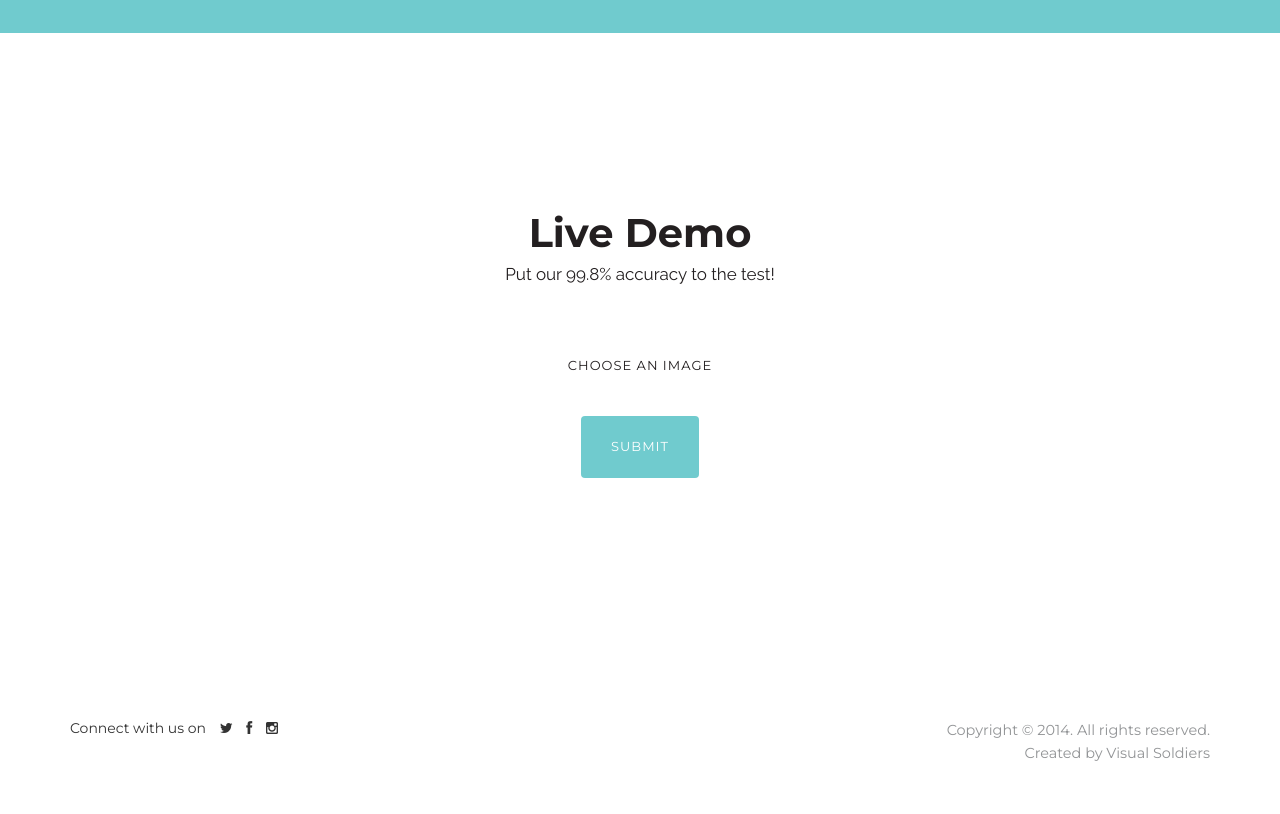
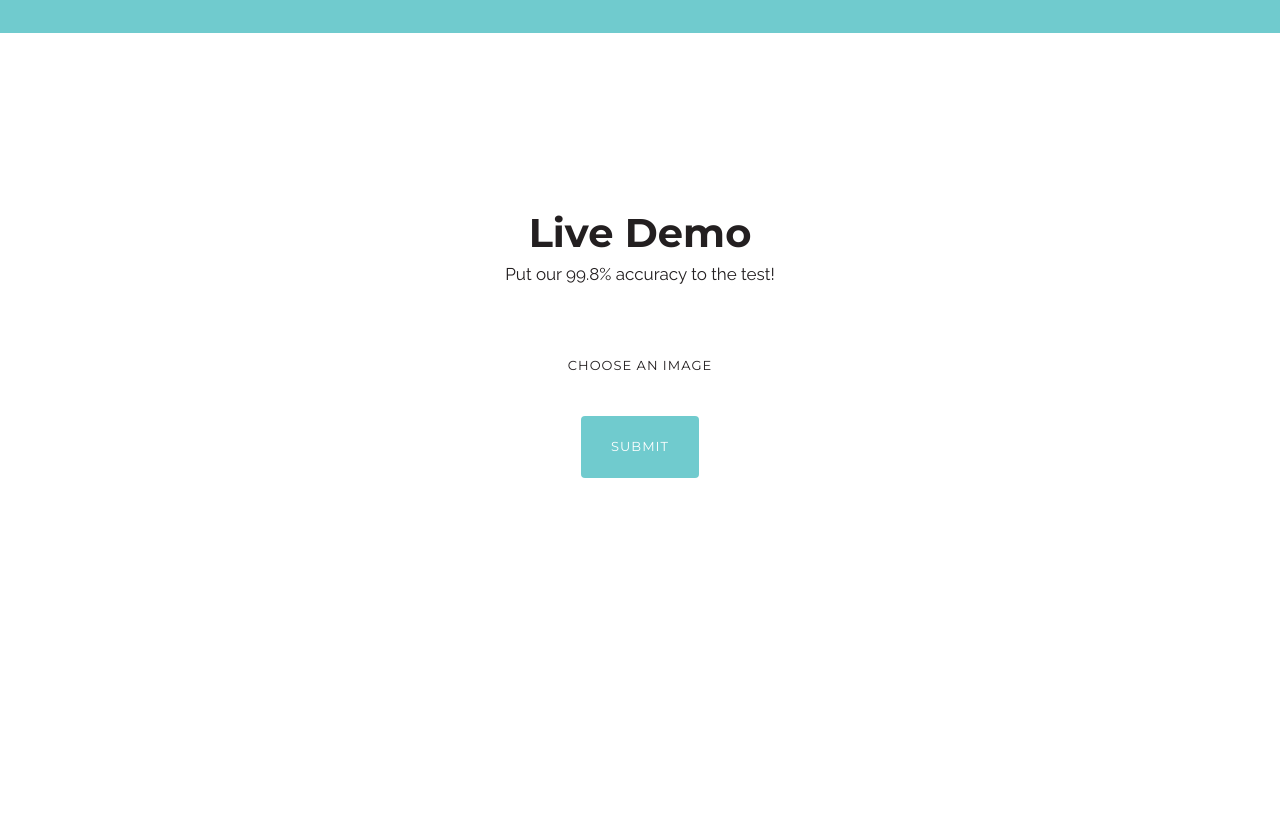
Before and after one commit to succculent/Juicy-Apple, a plain HTML site: page docs/index.html in a window 1280 px wide. Shown: the part 2771-3585 px from the top of the page. After the commit the page ends 3449 px from the top, so only its background shows below. Drawn offline with nearby package versions, Linux system fonts and the light colour scheme.

Commit message:
remove footer

```diff
--- a/docs/index.html
+++ b/docs/index.html
@@ -224,29 +224,6 @@
       </div>
     </section>
 
-
-
-    <footer>
-      <div class="container">
-        <div class="row">
-          <div class="col-sm-8 margin-20">
-            <ul class="list-inline social">
-              <li>Connect with us on</li>
-              <li><a href="#"><i class="fa fa-twitter"></i></a></li>
-              <li><a href="#"><i class="fa fa-facebook"></i></a></li>
-              <li><a href="#"><i class="fa fa-instagram"></i></a></li>
-            </ul>
-          </div>
-
-          <div class="col-sm-4 text-right">
-            <p><small>Copyright &copy; 2014. All rights reserved. <br>
-	            Created by <a href="http://visualsoldiers.com">Visual Soldiers</a></small></p>
-          </div>
-        </div>
-      </div>
-    </footer>
-
-
     <!-- Javascript
     ================================================== -->
     <!-- Placed at the end of the document so the pages load faster -->
```
